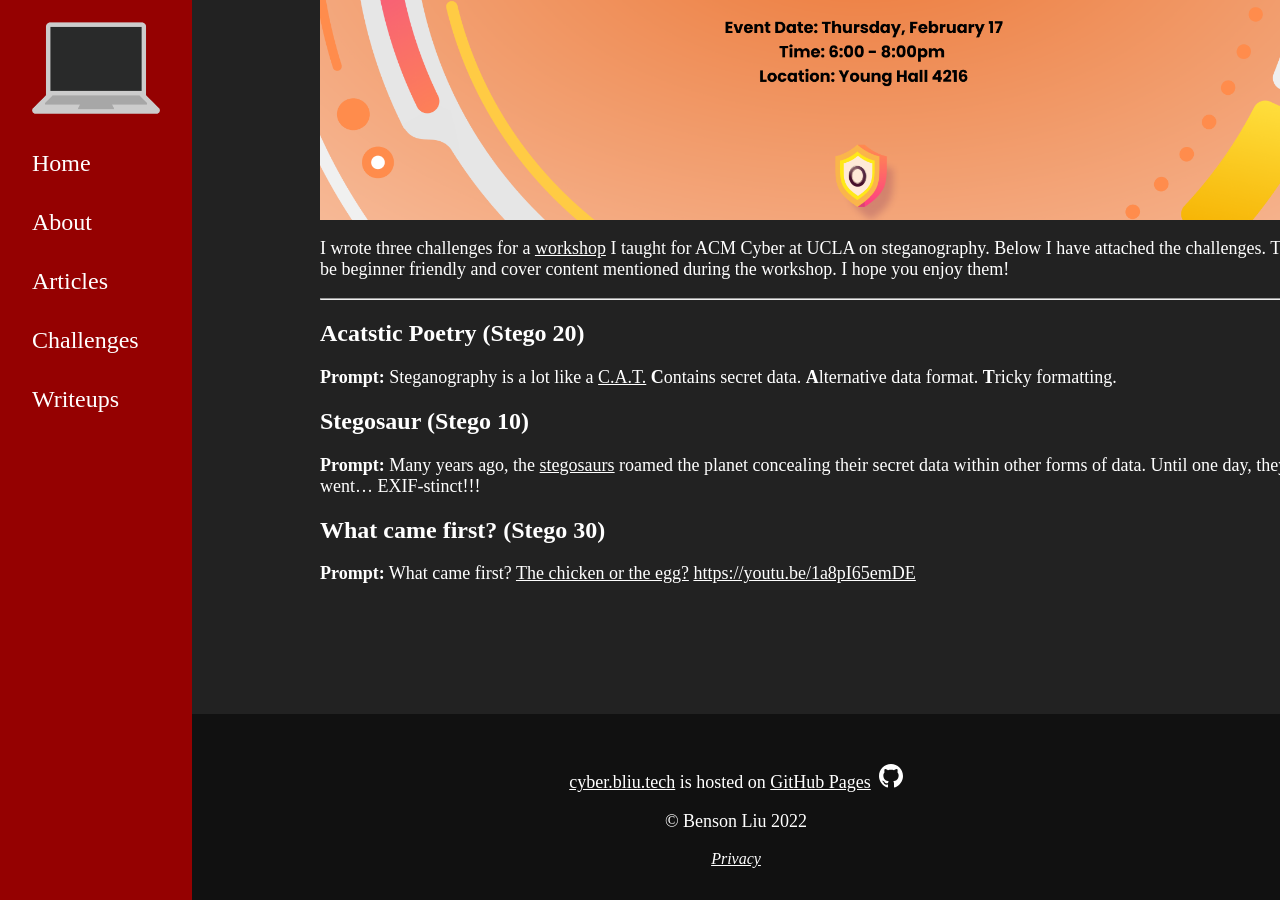
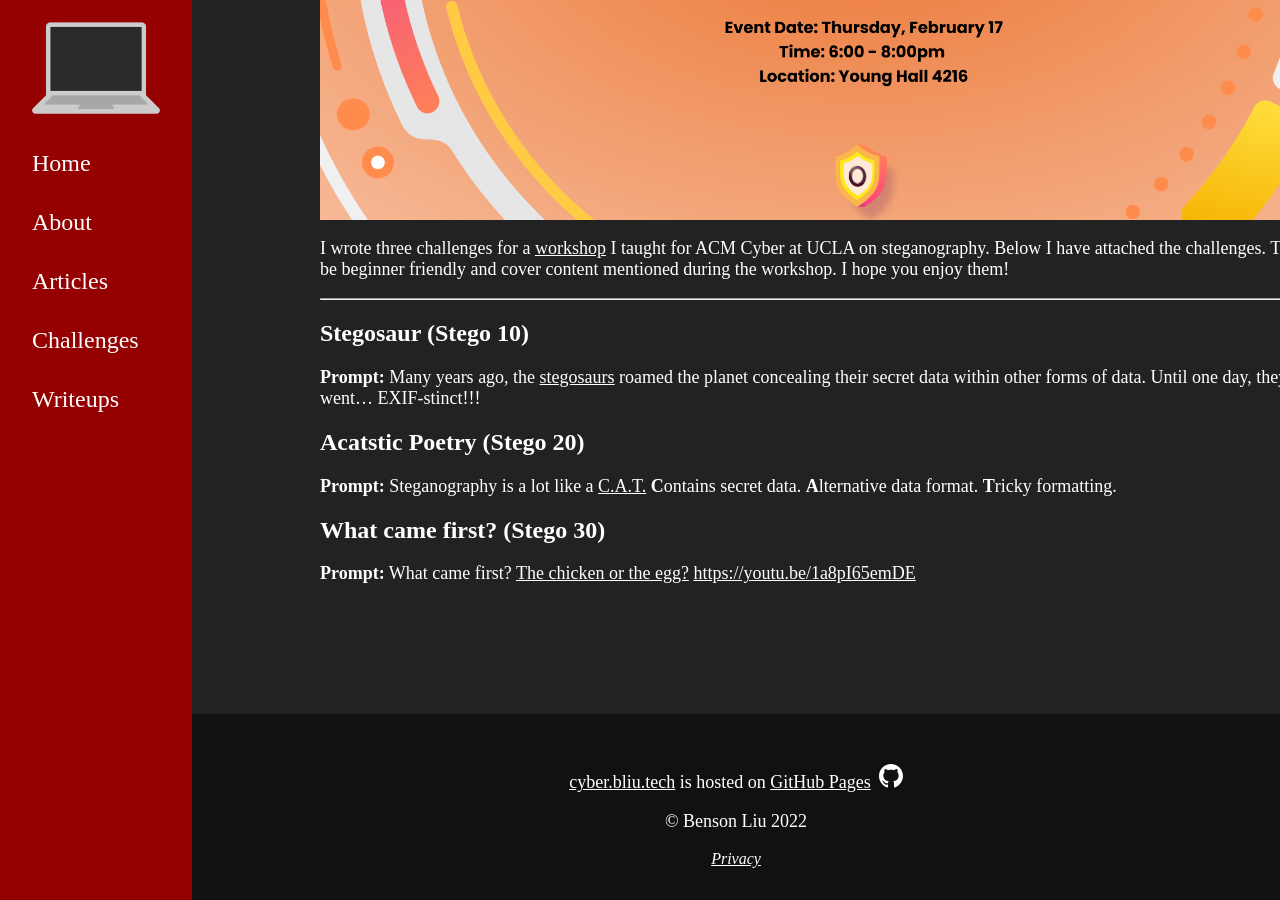
Before and after one commit to bliutech/cyber.bliu.tech, a Jekyll site: the page built from _posts/challenges/2022-02-17-steganography-workshop.md, in a window 1280 px wide and 900 px high, scrolled down 684 px. Built offline with Jekyll 4.4.1, drawn with Linux system fonts in a browser that asks for light colours.

```diff
--- a/_posts/challenges/2022-02-17-steganography-workshop.md
+++ b/_posts/challenges/2022-02-17-steganography-workshop.md
@@ -12,14 +12,14 @@ I wrote three challenges for a [workshop]({{ "articles/steganography-workshop" |
 
 ---
 
+## Stegosaur (Stego 10)
+
+**Prompt:** Many years ago, the [stegosaurs](https://github.com/bliutech/cyber-tower/raw/main/challenges/cyber-academy-w22/stegosaur/stegosaur.jpg) roamed the planet concealing their secret data within other forms of data. Until one day, they suddenly went... EXIF-stinct!!!
+
 ## Acatstic Poetry (Stego 20)
 
 **Prompt:** Steganography is a lot like a [C.A.T.](https://github.com/bliutech/cyber-tower/raw/main/challenges/cyber-academy-w22/acatstic-poetry/cat.zip) **C**ontains secret data. **A**lternative data format. **T**ricky formatting.
 
-## Stegosaur (Stego 10)
-
-**Prompt:** Many years ago, the [stegosaurs](https://github.com/bliutech/cyber-tower/raw/main/challenges/cyber-academy-w22/stegosaur/stegosaur.jpg) roamed the planet concealing their secret data within other forms of data. Until one day, they suddenly went... EXIF-stinct!!!
-
 ## What came first? (Stego 30)
 
 **Prompt:** What came first? [The chicken or the egg?](https://github.com/bliutech/cyber-tower/raw/main/challenges/cyber-academy-w22/what-came-first/chicken-or-egg.zip) [https://youtu.be/1a8pI65emDE](https://youtu.be/1a8pI65emDE)
```
